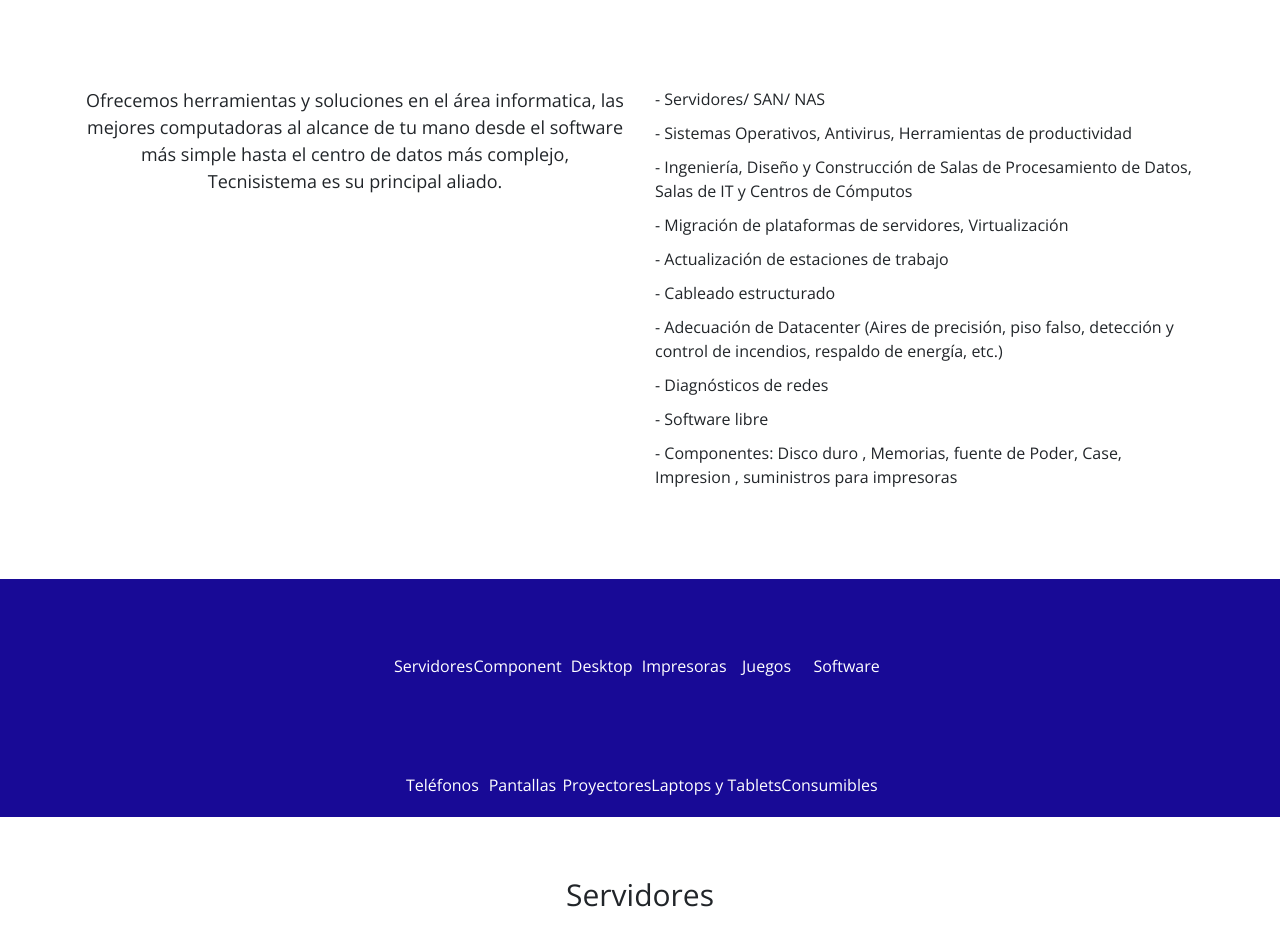
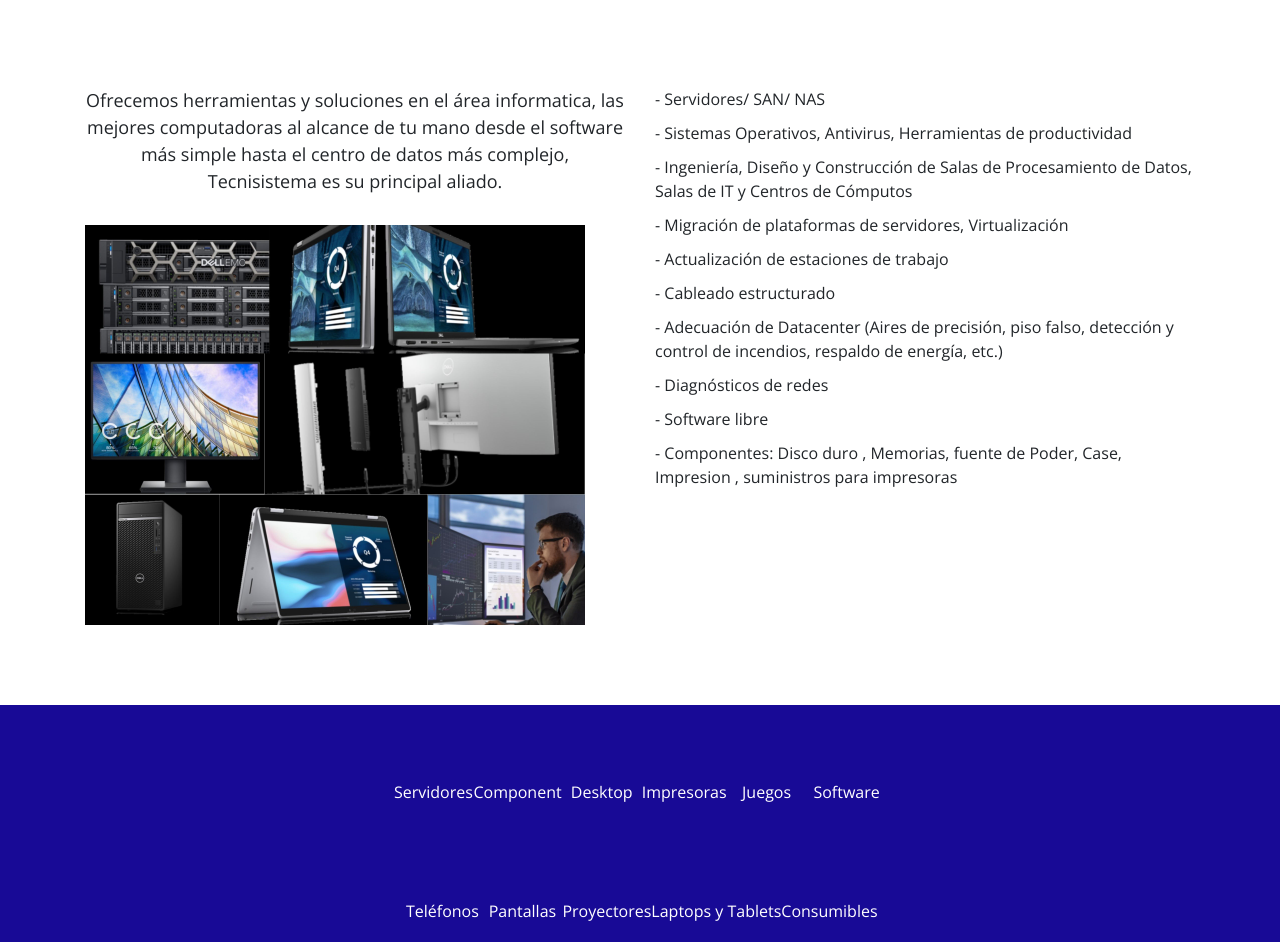
Before and after one commit to teresa1710/tecnisistema, a PHP site: page /areas-de-negocio.html in a window 1280 px wide. Shown: the part 1105-2047 px from the top of the page. Run offline with PHP 8.4, Linux system fonts and the light colour scheme.

Commit message:
Imagenes en areas de negocio

```diff
--- a/areas-de-negocio.html
+++ b/areas-de-negocio.html
@@ -118,7 +118,11 @@
                             las mejores computadoras  al alcance de tu mano desde el
                             software más simple hasta el centro de datos más complejo,
                             Tecnisistema es su principal aliado.</p>
-                    </div>
+
+                            <img style="width: 500px;" src="img/Fondos/computacion.jpg" alt="">
+                    </div>
+
+
 
                     <div class="col-md-6 caracteristicas">
                         <p>- Servidores/ SAN/ NAS </p>
@@ -645,6 +649,8 @@
                             naturaleza, típicamente electromagnéticas, que contengan
                              signos, sonidos, imágenes o, en definitiva, cualquier
                               tipo de información que se desee comunicar a distancia</p>
+
+                        <img style="width: 500px;" src="img/Fondos/telecom.PNG" alt="">
                     </div>
 
                     <div class="col-md-6 caracteristicas">
@@ -1128,6 +1134,8 @@
                             sus necesidades en materia de seguridad tanto física con CCTV como Lógica
                             con los mejores firewalls para la protección de sus datos personales
                             y de sus clientes.</p>
+
+                            <img style="margin-top:80px; width: 500px;" src="img/Fondos/seguridad.jpg" alt="">
                     </div>
 
                     <div class="col-md-6 caracteristicas">
--- a/css/estilos-areas-de-negocio.css
+++ b/css/estilos-areas-de-negocio.css
@@ -74,6 +74,7 @@ html {
 .main .desarrollo-web .texto .descripcion p{
    font-size: 1.8rem;
    text-align: center;
+   margin-bottom: 3rem;
 }
 
 .main .caracteristicas .subtitulo-caracteristica p{
```
Also changed, not shown: img/Fondos/computacion.jpg (added), img/Fondos/seguridad.jpg (added), img/Fondos/telecom.PNG (added).
